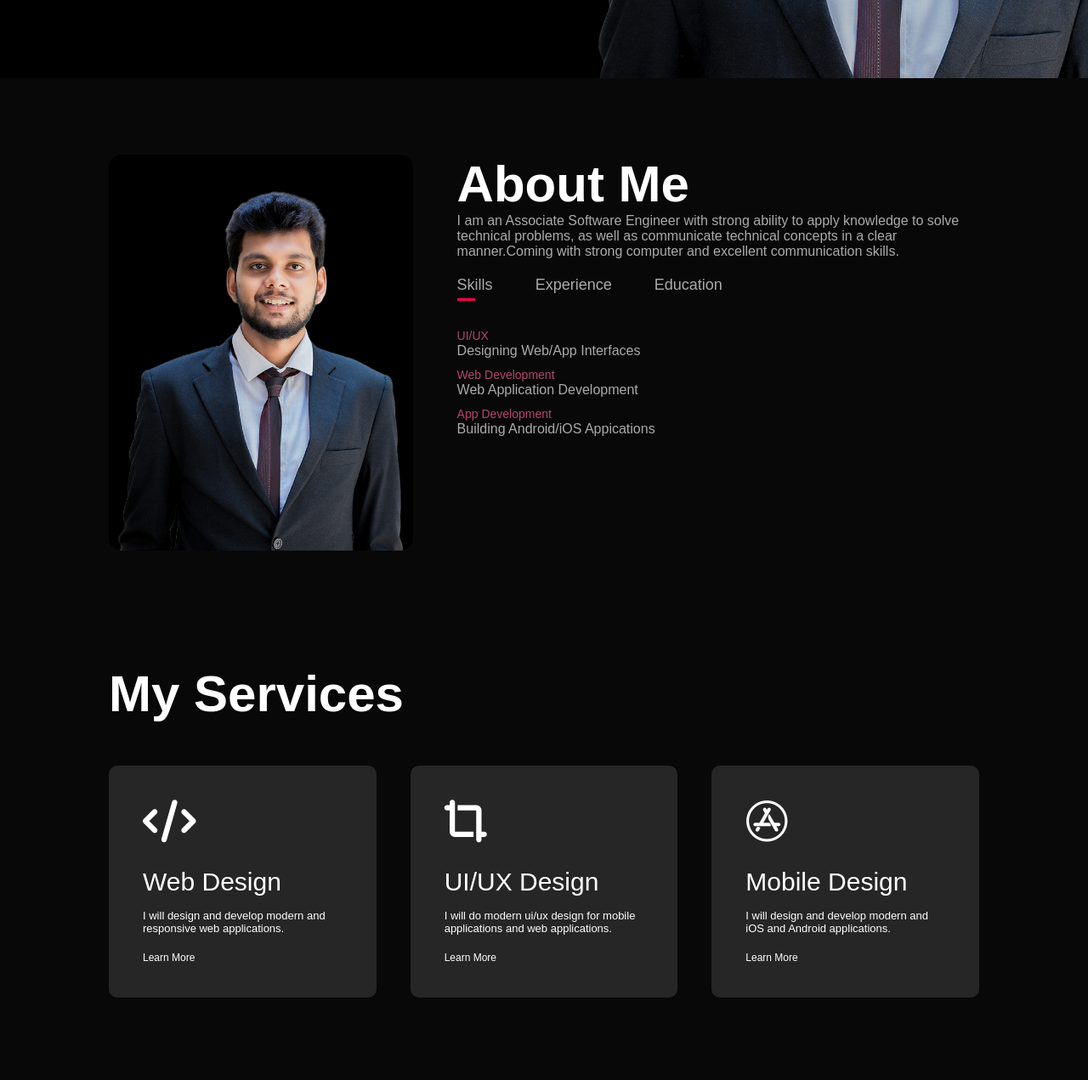
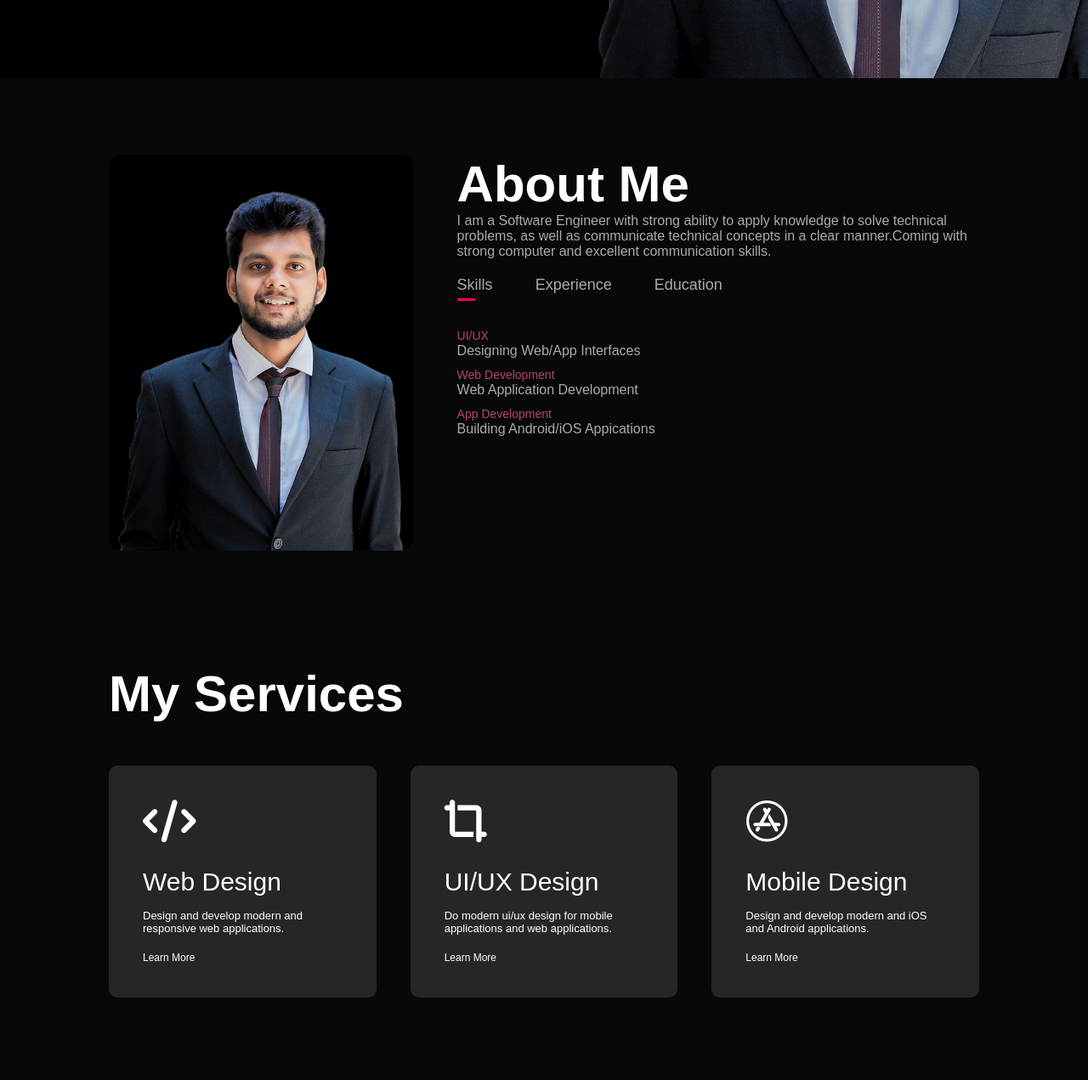
Before and after one commit to lochanarathnayaka/blog, a plain HTML site: page index.html in a window 1280 px wide. Shown: the part 708-1979 px from the top of the page at 85% size. Drawn offline with Linux system fonts and the light colour scheme.

Commit message:
Add files via upload

```diff
--- a/index.html
+++ b/index.html
@@ -40,7 +40,7 @@
             </div>
             <div class="about-col-2">
                 <h1 class="sub-title">About Me</h1>
-                <p>I am an Associate Software Engineer with strong ability to apply knowledge to solve technical problems,
+                <p>I am a Software Engineer with strong ability to apply knowledge to solve technical problems,
                    as well as communicate technical concepts in a clear manner.Coming with strong computer and excellent communication skills.</p>
 
                    <div class="tab-titles">
@@ -84,19 +84,19 @@
             <div>
                 <i class="fa-solid fa-code"></i>
                 <h2>Web Design</h2>
-                <p>I will design and develop modern and responsive web applications. </p>
+                <p>Design and develop modern and responsive web applications. </p>
                 <a href="#">Learn More</a>
             </div>
             <div>
                 <i class="fa-solid fa-crop-simple"></i>
                 <h2>UI/UX Design</h2>
-                <p> I will do modern ui/ux design for mobile applications and web applications.</p>
+                <p> Do modern ui/ux design for mobile applications and web applications.</p>
                 <a href="#">Learn More</a>
             </div>
             <div>
                 <i class="fa-brands fa-app-store"></i>
                 <h2>Mobile Design</h2>
-                <p> I will design and develop modern and iOS and Android applications.</p>
+                <p> Design and develop modern and iOS and Android applications.</p>
                 <a href="#">Learn More</a>
             </div>
         </div>
```
